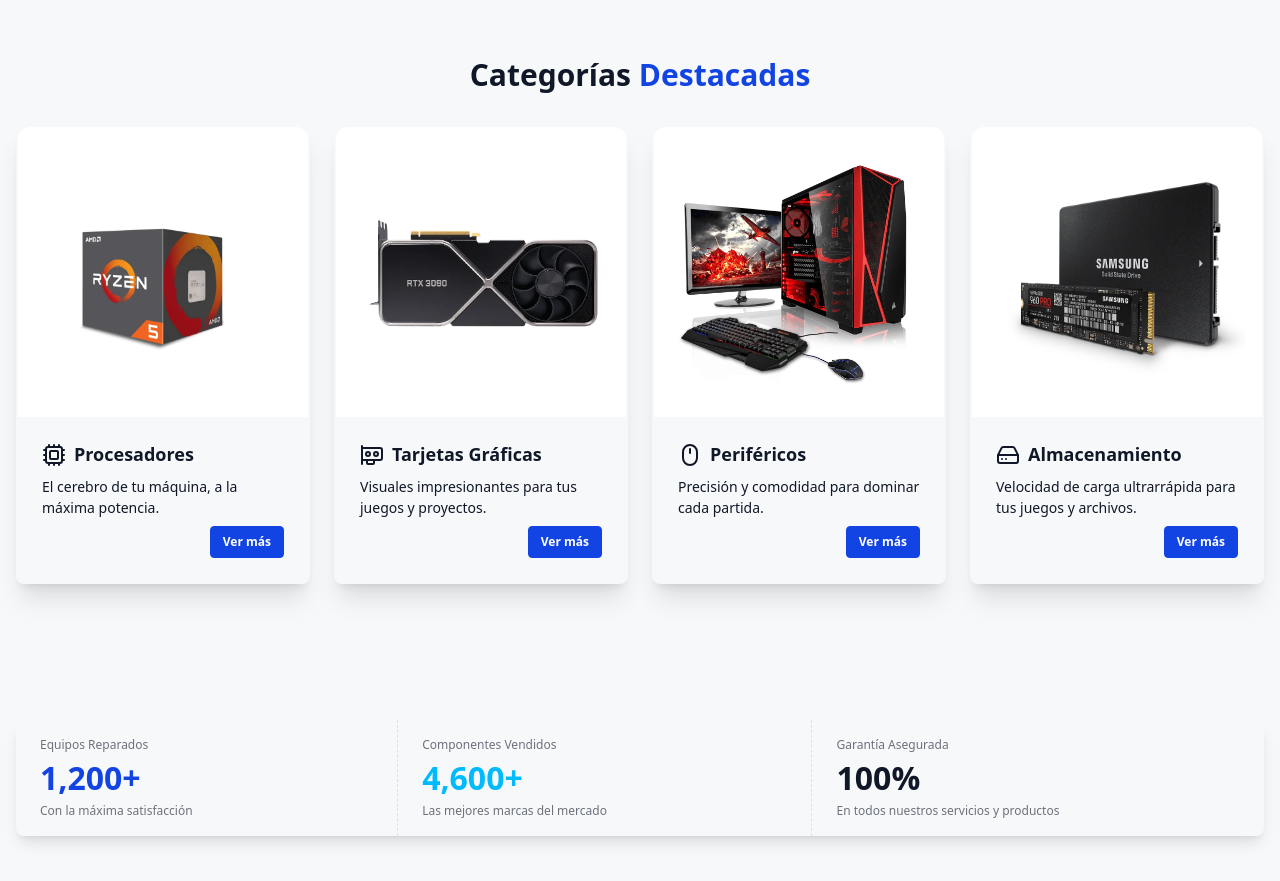
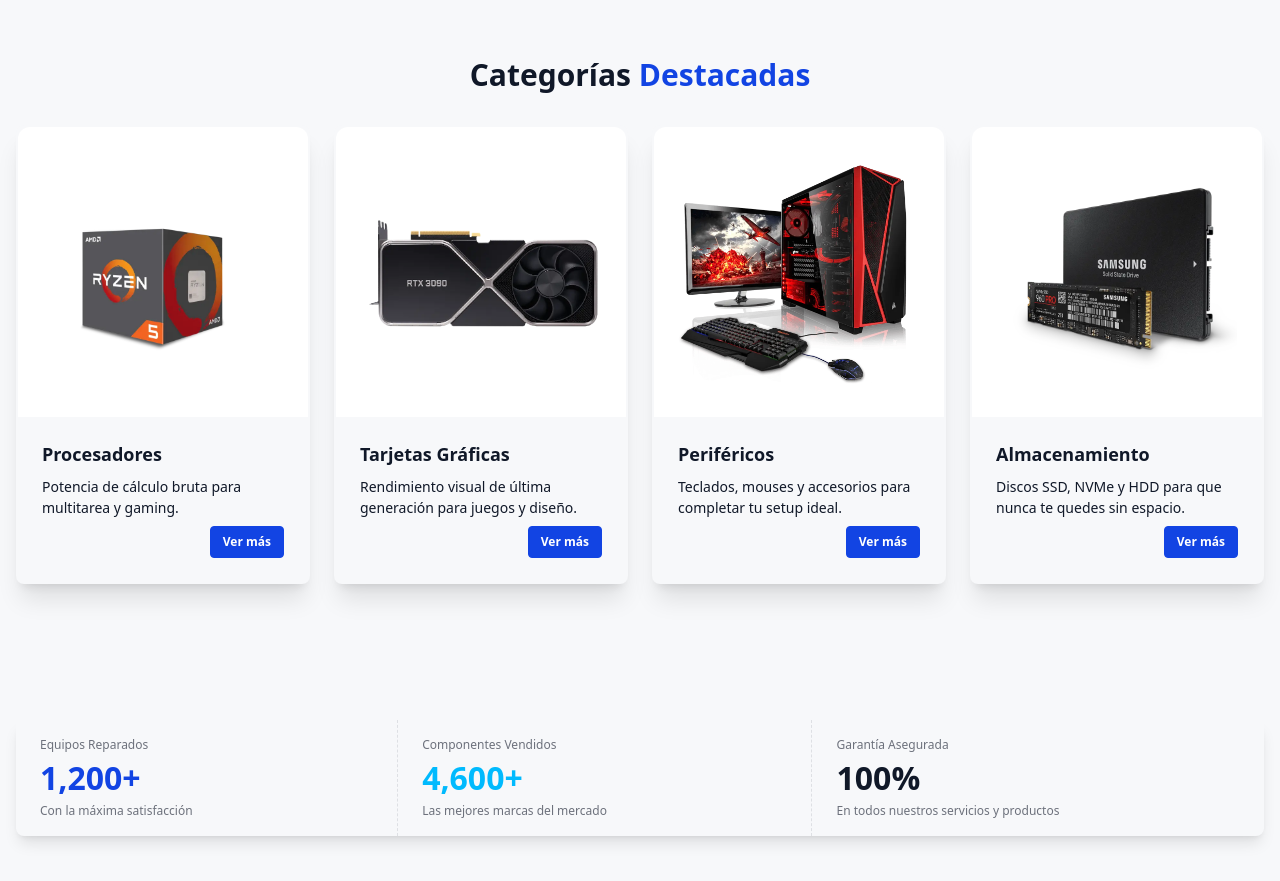
Before and after one commit to fbennassar/hardtech-solutions, a SvelteKit app: page / in a window 1280 px wide. Shown: the part 1260-2141 px from the top of the page. Built offline with nearby package versions, Linux system fonts and the light colour scheme.

Commit message:
Uso de componente para las cards de categorias

```diff
--- /dev/null
+++ b/src/lib/components/CategoryCard.svelte
@@ -0,0 +1,34 @@
+<script lang="ts">
+  import type { Component } from "svelte";
+
+  interface Props {
+    image: string;
+    title: string;
+    description: string;
+  }
+
+  let { image, title, description }: Props = $props();
+</script>
+
+<div
+  class="card card-compact border-2 border-transparent bg-base-100 shadow-xl transition-all duration-300 ease-in-out hover:-translate-y-2 hover:border-primary hover:shadow-2xl"
+>
+  <figure
+    class="relative w-full aspect-square bg-white overflow-hidden rounded-t-xl flex items-center justify-center p-4"
+  >
+    <img
+      src={image}
+      alt={title}
+      class="w-full h-full object-contain transition-transform duration-500 hover:scale-110"
+    />
+  </figure>
+  <div class="card-body">
+    <h3 class="card-title">
+      {title}
+    </h3>
+    <p>{description}</p>
+    <div class="card-actions justify-end">
+      <button class="btn btn-primary btn-sm">Ver más</button>
+    </div>
+  </div>
+</div>
--- a/src/routes/+page.svelte
+++ b/src/routes/+page.svelte
@@ -8,6 +8,7 @@
   import almacenamientoImage from "$lib/assets/home/almacenamiento.webp";
   import B2BImage from "$lib/assets/home/B2B.webp";
   import { onMount } from "svelte";
+  import CategoryCard from "$lib/components/CategoryCard.svelte";
 
   let buscadorSection: HTMLElement;
 
@@ -27,7 +28,7 @@
           }
         });
       },
-      { threshold: 0.1 }
+      { threshold: 0.1 },
     ); // Se activa cuando se ve el 10% del elemento
 
     observer.observe(node);
@@ -115,91 +116,29 @@
     </h2>
     <div class="grid grid-cols-1 gap-6 sm:grid-cols-2 lg:grid-cols-4">
       <!-- Procesadores -->
-      <div
-        class="card card-compact border-2 border-transparent bg-base-100 shadow-xl transition-all duration-300 ease-in-out hover:-translate-y-2 hover:border-primary hover:shadow-2xl"
-      >
-        <figure
-          class="relative w-full aspect-square bg-white overflow-hidden rounded-t-xl flex items-center justify-center p-4"
-        >
-          <img
-            src={cpuImage}
-            alt="Procesadores"
-            class="w-full h-full object-contain transition-transform duration-500 hover:scale-110"
-          />
-        </figure>
-        <div class="card-body">
-          <h3 class="card-title">
-            <Cpu class="h-6 w-6" />
-            Procesadores
-          </h3>
-          <p>El cerebro de tu máquina, a la máxima potencia.</p>
-          <div class="card-actions justify-end">
-            <button class="btn btn-primary btn-sm">Ver más</button>
-          </div>
-        </div>
-      </div>
+      <CategoryCard
+        image={cpuImage}
+        title="Procesadores"
+        description="Potencia de cálculo bruta para multitarea y gaming."
+      />
       <!-- Gráficas -->
-      <div
-        class="card card-compact border-2 border-transparent bg-base-100 shadow-xl transition-all duration-300 ease-in-out hover:-translate-y-2 hover:border-primary hover:shadow-2xl"
-      >
-        <figure
-          class="relative w-full aspect-square bg-white overflow-hidden rounded-t-xl flex items-center justify-center p-4"
-        >
-          <img src={gpuImage} alt="Tarjetas Gráficas" />
-        </figure>
-        <div class="card-body">
-          <h3 class="card-title">
-            <Gpu class="h-6 w-6" />
-            Tarjetas Gráficas
-          </h3>
-          <p>Visuales impresionantes para tus juegos y proyectos.</p>
-          <div class="card-actions justify-end">
-            <button class="btn btn-primary btn-sm">Ver más</button>
-          </div>
-        </div>
-      </div>
+      <CategoryCard
+        image={gpuImage}
+        title="Tarjetas Gráficas"
+        description="Rendimiento visual de última generación para juegos y diseño."
+      />
       <!-- Periféricos -->
-      <div
-        class="card card-compact border-2 border-transparent bg-base-100 shadow-xl transition-all duration-300 ease-in-out hover:-translate-y-2 hover:border-primary hover:shadow-2xl"
-      >
-        <figure class="relative w-full aspect-square bg-white overflow-hidden rounded-t-xl flex items-center justify-center p-4">
-          <img
-            src={perifericoImage}
-            alt="Periféricos"
-          />
-        </figure>
-        <div class="card-body">
-          <h3 class="card-title">
-            <Mouse class="h-6 w-6" />
-            Periféricos
-          </h3>
-          <p>Precisión y comodidad para dominar cada partida.</p>
-          <div class="card-actions justify-end">
-            <button class="btn btn-primary btn-sm">Ver más</button>
-          </div>
-        </div>
-      </div>
+      <CategoryCard
+        image={perifericoImage}
+        title="Periféricos"
+        description="Teclados, mouses y accesorios para completar tu setup ideal."
+      />
       <!-- Almacenamiento -->
-      <div
-        class="card card-compact border-2 border-transparent bg-base-100 shadow-xl transition-all duration-300 ease-in-out hover:-translate-y-2 hover:border-primary hover:shadow-2xl"
-      >
-        <figure class="relative w-full aspect-square bg-white overflow-hidden rounded-t-xl flex items-center justify-center p-4">
-          <img
-            src={almacenamientoImage}
-            alt="Almacenamiento"
-          />
-        </figure>
-        <div class="card-body">
-          <h3 class="card-title">
-            <HardDrive class="h-6 w-6" />
-            Almacenamiento
-          </h3>
-          <p>Velocidad de carga ultrarrápida para tus juegos y archivos.</p>
-          <div class="card-actions justify-end">
-            <button class="btn btn-primary btn-sm">Ver más</button>
-          </div>
-        </div>
-      </div>
+      <CategoryCard
+        image={almacenamientoImage}
+        title="Almacenamiento"
+        description="Discos SSD, NVMe y HDD para que nunca te quedes sin espacio."
+      />
     </div>
   </div>
 
```
